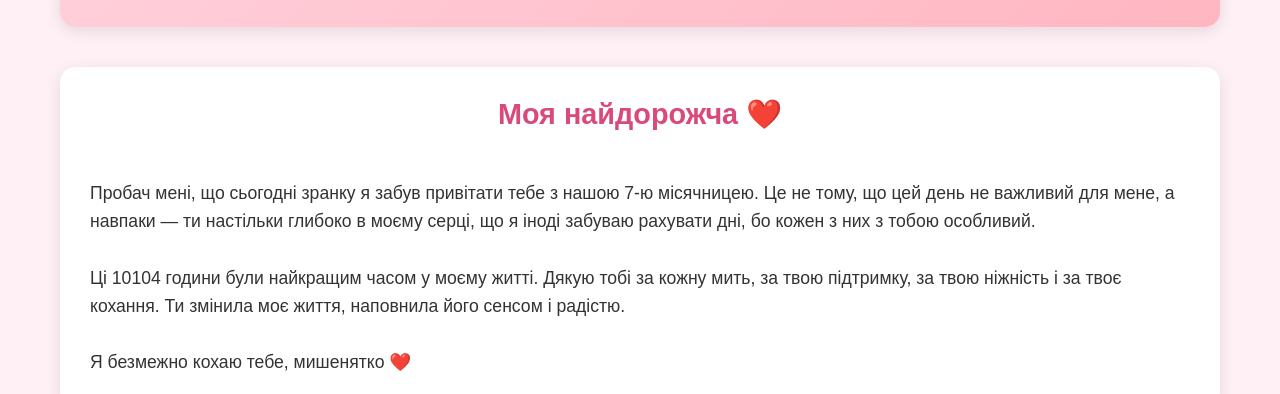
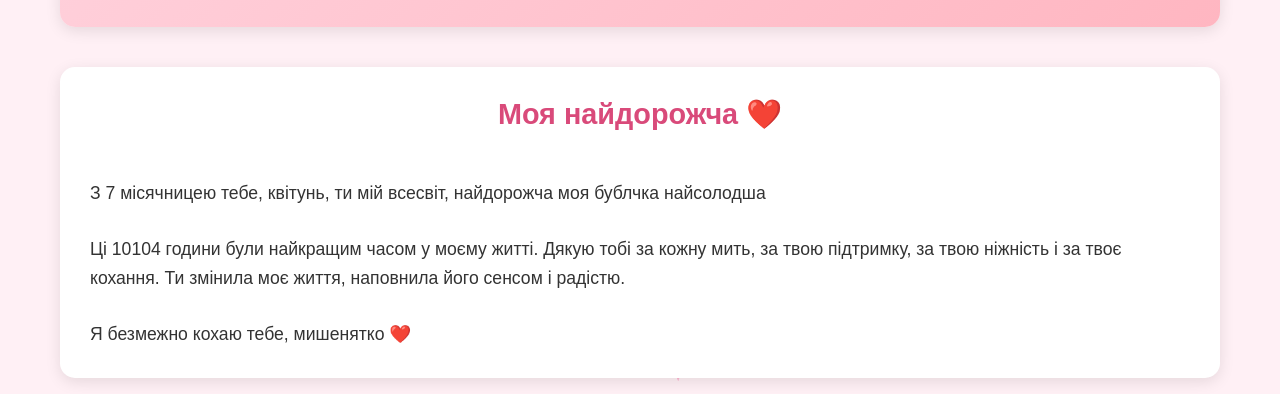
Before and after one commit to githubloverornie/for_lili, a plain HTML site: page index.html in a window 1280 px wide. Shown: the part 137-531 px from the top of the page. Drawn offline with Linux system fonts and the light colour scheme.

Commit message:
Update index.html

```diff
--- a/index.html
+++ b/index.html
@@ -258,7 +258,7 @@
         <section class="message-section">
             <h2 class="message-title">Моя найдорожча <span class="pulse">❤️</span></h2>
             <div class="message-content">
-                Пробач мені, що сьогодні зранку я забув привітати тебе з нашою 7-ю місячницею. Це не тому, що цей день не важливий для мене, а навпаки — ти настільки глибоко в моєму серці, що я іноді забуваю рахувати дні, бо кожен з них з тобою особливий.
+                З 7 місячницею тебе, квітунь, ти мій всесвіт, найдорожча моя бублчка найсолодша
 
                 Ці 10104 години були найкращим часом у моєму житті. Дякую тобі за кожну мить, за твою підтримку, за твою ніжність і за твоє кохання. Ти змінила моє життя, наповнила його сенсом і радістю.
 
```
